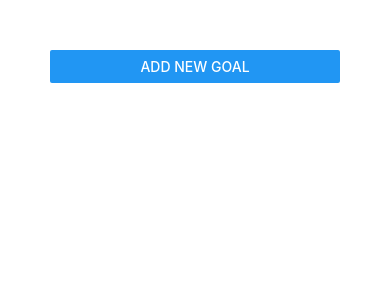
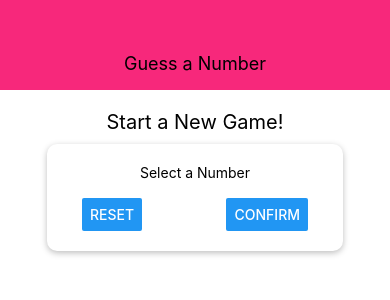
Before and after one commit to YPrawiroCode/rn-first-app, a React Native app: screen / in a window 390 px wide. Shown: the top 300 px of the page. Built offline with nearby package versions, Linux system fonts and the light colour scheme.

Commit message:
init commit

```diff
--- a/App.js
+++ b/App.js
@@ -1,57 +1,20 @@
-import React, { useState } from "react";
-import {
-  StyleSheet,
-  View,
-  Button,
-  FlatList,
-} from "react-native";
+import React from 'react';
+import { StyleSheet, View } from 'react-native';
 
-import GoalItem from "./components/GoalItem";
-import GoalInput from "./components/GoalInput";
+import Header from './components/Header';
+import StartGameScreen from './screens/StartGameScreen';
 
 export default function App() {
-  const [courseGoals, setCourseGoals] = useState([]);
-  const [isAddMode, setIsAddMore] = useState(false)
-
-  const addGoalHandler = (goalTitle) => {
-    setCourseGoals((currentGoals) => [
-      ...currentGoals,
-      { id: Math.random().toString(), value: goalTitle },
-    ]);
-    setIsAddMore(false);
-  };
-
-  const removeGoalHandler = (goalId) => {
-    setCourseGoals((prevState) => {
-      return prevState.filter((goal) => goal.id !== goalId);
-    });
-  };
-
-  const cancelGoalAdditionHandler = () => {
-    setIsAddMore(false);
-  }
-
   return (
     <View style={styles.screen}>
-      <Button title="Add New Goal" onPress={() => setIsAddMore(true) } />
-      <GoalInput visible={isAddMode} onAddGoal={addGoalHandler} onCancel={cancelGoalAdditionHandler}  />
-      <FlatList
-        keyExtractor={(item, index) => item.id}
-        data={courseGoals}
-        renderItem={(itemData) => (
-          <GoalItem
-            id={itemData.item.id}
-            onDelete={removeGoalHandler}
-            title={itemData.item.value}
-          />
-        )}
-      />
+      <Header title="Guess a Number"/>
+      <StartGameScreen />
     </View>
   );
 }
 
 const styles = StyleSheet.create({
-  screen: {
-    padding: 50,
-  },
+  screen:{
+    flex:1
+  }
 });
--- /dev/null
+++ b/components/Card.js
@@ -0,0 +1,24 @@
+import React from "react";
+
+import { View, StyleSheet } from "react-native";
+
+const Card = (props) => {
+  return (
+    <View style={{...styles.card, ...props.style }}>{props.children}</View>
+  );
+};
+
+const styles = StyleSheet.create({
+  card: {
+    shadowColor: "black",
+    shadowOffset: { width: 0, height: 2 },
+    shadowRadius: 6,
+    shadowOpacity: 0.26,
+    elevation: 8,
+    backgroundColor: "white",
+    padding: 20,
+    borderRadius: 10,
+  },
+});
+
+export default Card;
--- a/components/GoalInput.js
+++ /dev/null
@@ -1,62 +0,0 @@
-import React, { useState } from "react";
-
-import { View, TextInput, Button, StyleSheet, Modal } from "react-native";
-
-const GoalInput = (props) => {
-  const [enteredGoal, setEnteredGoal] = useState("");
-
-  const goalInputHandler = (enteredText) => {
-    setEnteredGoal(enteredText);
-  };
-
-  const addGoalHandler = () => {
-    props.onAddGoal(enteredGoal);
-    setEnteredGoal("");
-  };
-
-  return (
-    <Modal visible={props.visible} animationType="slide">
-      <View style={styles.inputContainer}>
-        <TextInput
-          placeholder="Course Goal"
-          style={styles.input}
-          onChangeText={goalInputHandler}
-          value={enteredGoal}
-        />
-        <View style={styles.buttonContainer}>
-          <View style={styles.button}>
-            <Button title="CANCEL" color="red" onPress={props.onCancel} />
-          </View>
-          <View style={styles.button}>
-            <Button title="ADD" onPress={addGoalHandler} />
-          </View>
-        </View>
-      </View>
-    </Modal>
-  );
-};
-
-const styles = StyleSheet.create({
-  inputContainer: {
-    flex: 1,
-    justifyContent: "center",
-    alignItems: "center",
-  },
-  input: {
-    width: "80%",
-    borderColor: "black",
-    borderWidth: 1,
-    padding: 10,
-    marginBottom: 10,
-  },
-  buttonContainer: {
-    flexDirection: "row",
-    justifyContent: "space-around",
-    width: "60%",
-  },
-  button: {
-    width: "40%",
-  },
-});
-
-export default GoalInput;
--- a/components/GoalItem.js
+++ /dev/null
@@ -1,24 +0,0 @@
-import React from "react";
-import { View, Text, StyleSheet, TouchableOpacity } from "react-native";
-
-const GoalItem = props => {
-  return (
-    <TouchableOpacity onPress={props.onDelete.bind(this, props.id)} >
-      <View style={styles.listItem}>
-        <Text>{props.title}</Text>
-      </View>
-    </TouchableOpacity>
-  );
-};
-
-const styles = StyleSheet.create({
-  listItem: {
-    padding: 10,
-    marginVertical: 10,
-    backgroundColor: "#ccc",
-    borderColor: "black",
-    borderWidth: 1,
-  },
-});
-
-export default GoalItem;
--- /dev/null
+++ b/components/Header.js
@@ -0,0 +1,27 @@
+import React from "react";
+import { View, Text, StyleSheet } from "react-native";
+
+const Header = (props) => {
+  return (
+    <View style={styles.header}>
+      <Text style={styles.headerTitle}>{props.title}</Text>
+    </View>
+  );
+};
+
+const styles = StyleSheet.create({
+  header: {
+      width: "100%",
+      height: 90,
+      paddingTop: 36,
+      backgroundColor: '#f7287b',
+      alignItems: 'center',
+      justifyContent: 'center'
+  },
+  headerTitle: {
+      color: 'black',
+      fontSize: 18
+  }
+});
+
+export default Header;
--- /dev/null
+++ b/screens/StartGameScreen.js
@@ -0,0 +1,45 @@
+import React from "react";
+import { View, Text, StyleSheet, TextInput, Button } from "react-native";
+
+import Card from "../components/Card";
+
+const StartGameScreen = (props) => {
+  return (
+    <View style={styles.screen}>
+      <Text style={styles.title}>Start a New Game!</Text>
+      <Card style={styles.inputContainer}>
+        <Text>Select a Number</Text>
+        <TextInput />
+        <View style={styles.buttonContainer}>
+          <Button title="Reset" onPress={() => {}} />
+          <Button title="Confirm" onPress={() => {}} />
+        </View>
+      </Card>
+    </View>
+  );
+};
+
+const styles = StyleSheet.create({
+  screen: {
+    flex: 1,
+    padding: 10,
+    alignItems: "center",
+  },
+  title: {
+    fontSize: 20,
+    marginVertical: 10,
+  },
+  inputContainer: {
+    width: 300,
+    maxWidth: "80%",
+    alignItems: "center"
+  },
+  buttonContainer: {
+    flexDirection: "row",
+    width: "100%",
+    justifyContent: "space-between",
+    paddingHorizontal: 15,
+  },
+});
+
+export default StartGameScreen;
```
